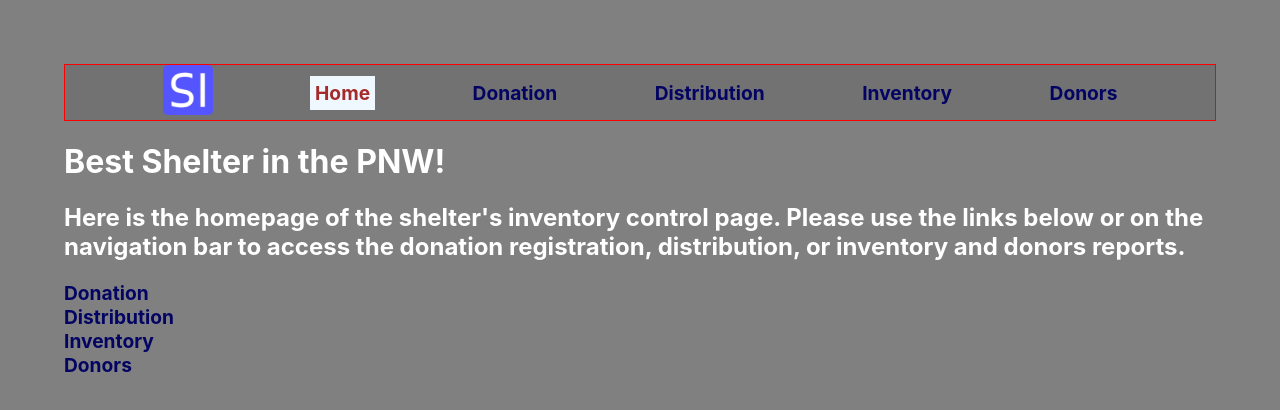
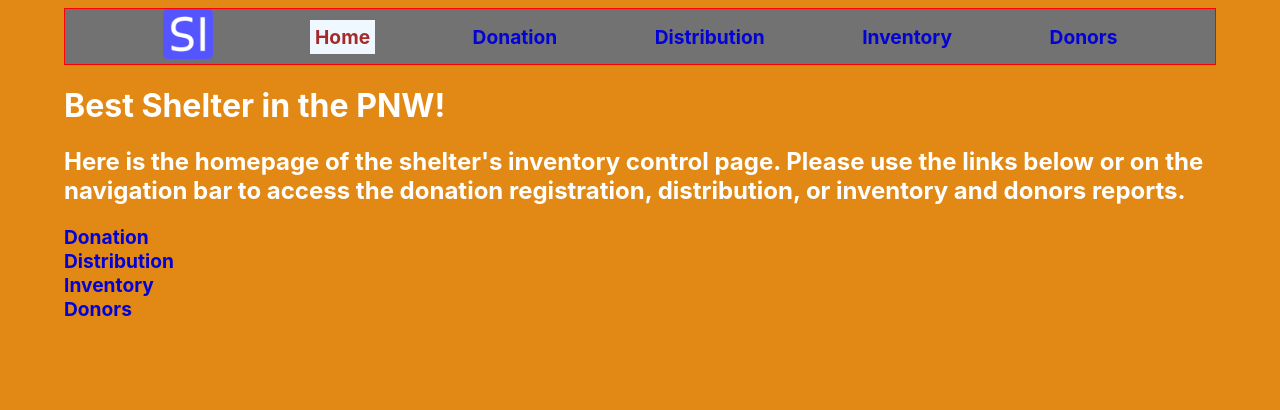
Before and after one commit to Sparky338/Digital-Aid_technical, a React (Create React App) app in the folder digital-aid-seattle/: page / in a window 1280 px wide. Shown: the top 410 px of the page. Built offline with nearby package versions, Linux system fonts and the light colour scheme.

Commit message:
adjusted background color, removed unused navbar css

```diff
--- a/digital-aid-seattle/src/css/navbar.css
+++ b/digital-aid-seattle/src/css/navbar.css
@@ -1,8 +1,4 @@
 .main-nav-bar {
-    /* display: flex; */
-    /* flex-direction: row; */
-    /* justify-content: center;
-    align-items: center; */
     border-bottom: 1px solid black;
     border: 1px red solid;
 }
--- a/digital-aid-seattle/src/index.css
+++ b/digital-aid-seattle/src/index.css
@@ -1,13 +1,13 @@
 body {
-  margin: 5%;
+  margin-left: 5%;
+  margin-right: 5%;
   font-family: -apple-system, BlinkMacSystemFont, 'Segoe UI', 'Roboto', 'Oxygen',
     'Ubuntu', 'Cantarell', 'Fira Sans', 'Droid Sans', 'Helvetica Neue',
     sans-serif;
   -webkit-font-smoothing: antialiased;
   -moz-osx-font-smoothing: grayscale;
   color: rgb(255, 255, 255);
-  background-color: grey;
-
+  background-color: rgb(226, 137, 21);
 }
 
 .link,
@@ -15,7 +15,7 @@ body {
   text-decoration: none;
   font-size: larger;
   font-weight: 700;
-  color:rgb(3, 3, 100);
+  color:rgb(2, 2, 215);
 }
 
 .link:hover,
```
